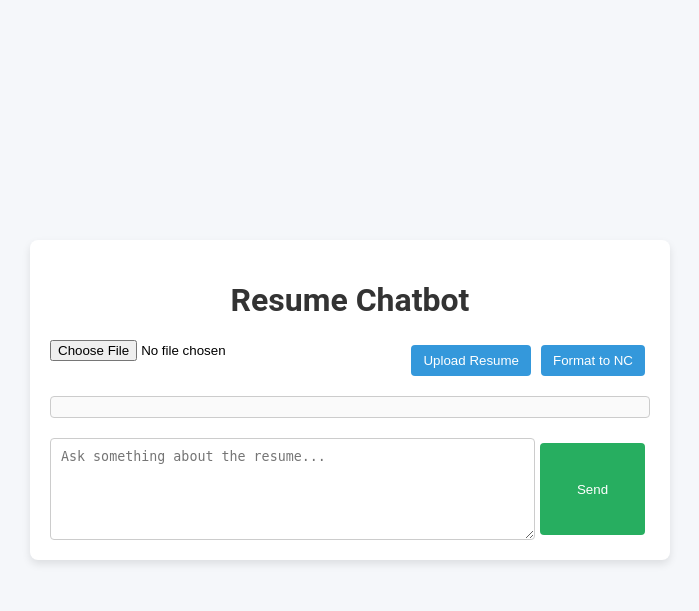
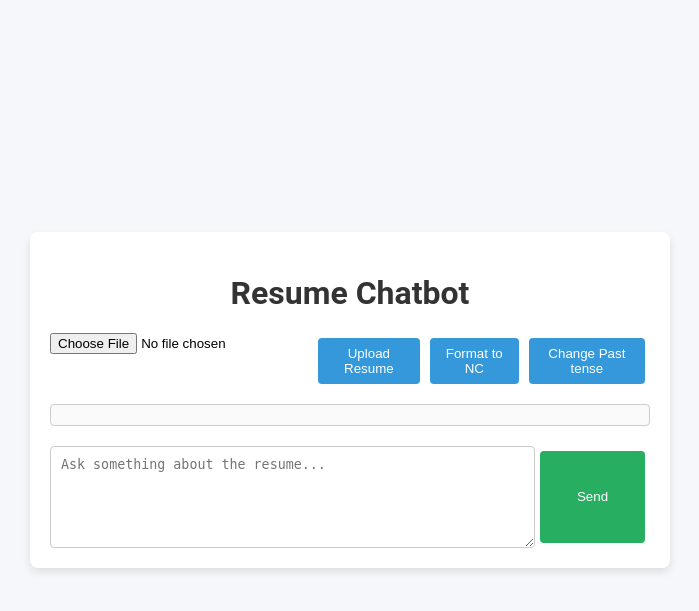
Before and after one commit to SathishPasapugazh/Resume, a Flask app: page / in a window 1280 px wide. Shown: the top 611 px of the page, without its empty margins (290-989 px from the left). Run offline with Flask 3, Linux system fonts and the light colour scheme.

Commit message:
Update chat.html

```diff
--- a/templates/chat.html
+++ b/templates/chat.html
@@ -15,6 +15,7 @@
             <input type="file" id="resumeFile" name="doc" accept=".pdf,.doc,.docx" />
             <button type="button" onclick="uploadResume()">Upload Resume</button>
             <button type="button" onclick="formatToNC()">Format to NC</button>
+			<button type="button" onclick="changeTense()">Change Past tense</button>
         </form>
 
         <!-- Chat container -->
```
